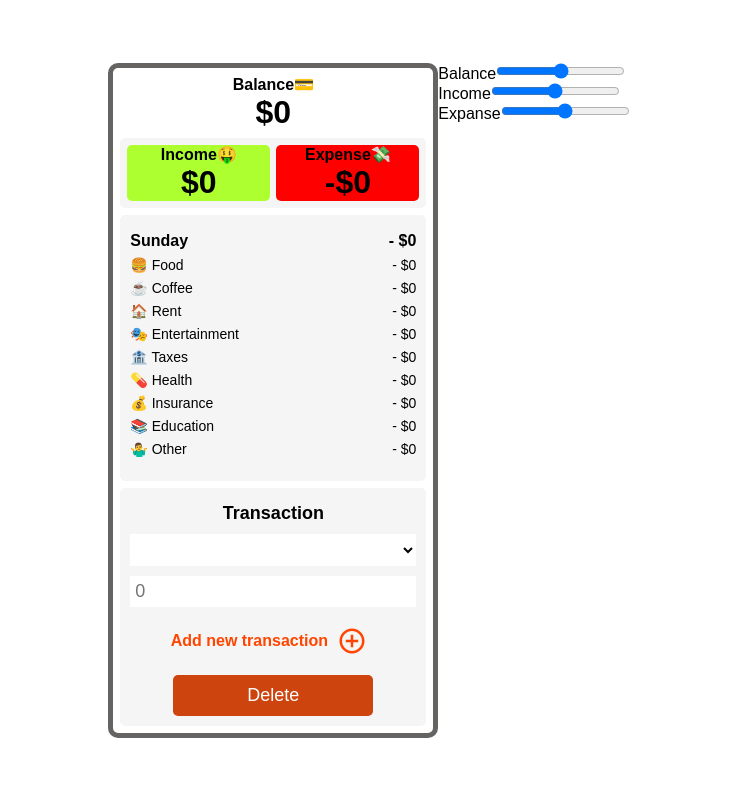
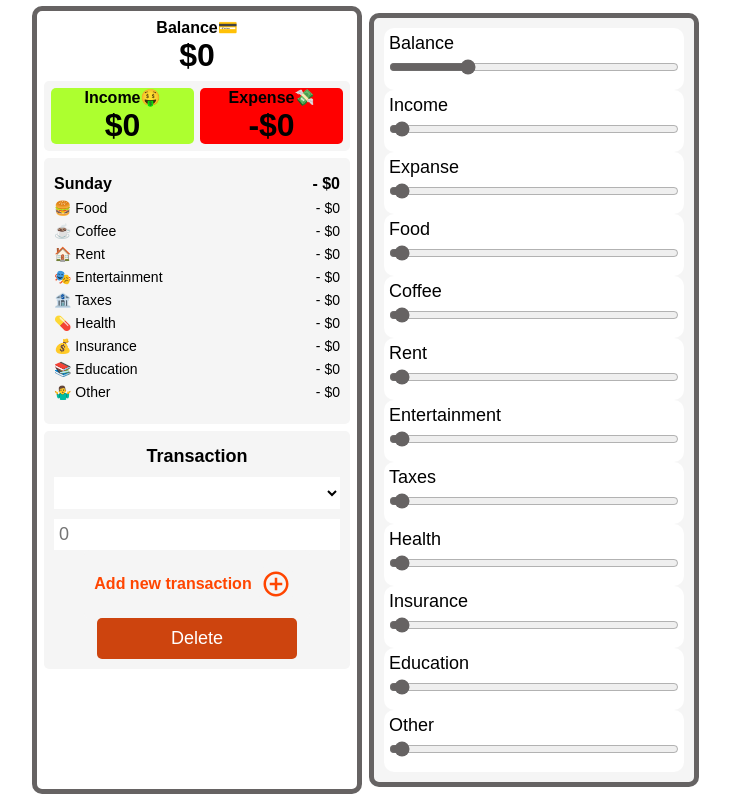
Before and after one commit to jozefkubis/budget-app, a React (Create React App) app: page / in a window 1280 px wide. Shown: the whole page, without its empty margins (271-1001 px from the left). Built offline with nearby package versions, Linux system fonts and the light colour scheme.

Commit message:
Zatial oparavene bez localStorage

```diff
--- a/src/App.js
+++ b/src/App.js
@@ -20,21 +20,24 @@ export default function App() {
 
   const [cost, setCost] = useState("")
   const [sortBy, setSortBy] = useState("")
-  // const [date, setDate] = useState("")
+  const [inputBalance, setInputBalance] = useState(0)
 
   //MARK: useEffect
-  useEffect(() => {
-    const loadLocalStorage = () => {
-      const storedIncome = localStorage.getItem("income")
-      const storedExpense = localStorage.getItem("expense")
-      const storedCategories = JSON.parse(localStorage.getItem("categories"))
+  // useEffect(() => {
+  //   const loadLocalStorage = () => {
+  //     const storedIncome = localStorage.getItem("income")
+  //     const storedExpense = localStorage.getItem("expense")
+  //     const storedCategories = JSON.parse(localStorage.getItem("categories"))
 
-      storedIncome && setIncome(Number(storedIncome))
-      storedExpense && setExpense(Number(storedExpense))
-      storedCategories && setCategories(storedCategories)
-    }
-    loadLocalStorage()
-  }, [])
+  //     storedIncome && setIncome(Number(storedIncome))
+  //     storedExpense && setExpense(Number(storedExpense))
+  //     storedCategories && setCategories(storedCategories)
+  //   }
+
+  //   // setInputBalance(balance + income - expense)
+
+  //   loadLocalStorage()
+  // }, [])
 
   //MARK: handleOnClick
   function handleOnClick() {
@@ -50,33 +53,19 @@ export default function App() {
       setExpense(newExpense)
     }
 
-    if (sortBy === "coffee") {
-      categories[sortBy] += Number(cost)
-    } else if (sortBy === "food") {
-      categories[sortBy] += Number(cost)
-    } else if (sortBy === "rent") {
-      categories[sortBy] += Number(cost)
-    } else if (sortBy === "education") {
-      categories[sortBy] += Number(cost)
-    } else if (sortBy === "entertainment") {
-      categories[sortBy] += Number(cost)
-    } else if (sortBy === "taxes") {
-      categories[sortBy] += Number(cost)
-    } else if (sortBy === "other") {
-      categories[sortBy] += Number(cost)
-    } else if (sortBy === "health") {
-      categories[sortBy] += Number(cost)
-    } else if (sortBy === "insurance") {
-      categories[sortBy] += Number(cost)
+    if (sortBy in newCategories) {
+      newCategories[sortBy] += Number(cost)
     }
 
     sortBy === "" && alert("Please select a category")
 
     setCost("")
 
-    localStorage.setItem("income", JSON.stringify(newIncome))
-    localStorage.setItem("expense", JSON.stringify(newExpense))
-    localStorage.setItem("categories", JSON.stringify(newCategories))
+    // localStorage.setItem("income", JSON.stringify(newIncome))
+    // localStorage.setItem("expense", JSON.stringify(newExpense))
+    // localStorage.setItem("categories", JSON.stringify(newCategories))
+
+    setCategories(newCategories)
   }
 
   return (
@@ -96,7 +85,16 @@ export default function App() {
           setCategories={setCategories}
         />
       </div>
-      <Ranges />
+      <Ranges
+        inputBalance={inputBalance}
+        setInputBalance={setInputBalance}
+        setIncome={setIncome}
+        setExpense={setExpense}
+        balance={balance}
+        income={income}
+        expense={expense}
+        categories={categories}
+      />
     </div>
   )
 }
@@ -269,21 +267,85 @@ function Add({
   )
 }
 
-function Ranges() {
+function Ranges({
+  inputBalance,
+  setIncome,
+  setExpense,
+  setInputBalance,
+  balance,
+  income,
+  expense,
+  categories,
+}) {
+  let totalBalance = balance + income - expense
+  let balanceLimit = totalBalance / 3
+
   return (
-    <div className="ranges">
+    <div className="sliders">
       <div className="range-balance">
         Balance
-        <input type="range" />
+        <input
+          type="range"
+          min={-5000}
+          max={15000}
+          value={totalBalance}
+          onChange={() => {}}
+          style={{
+            accentColor:
+              (totalBalance < 0 && "red") ||
+              (totalBalance === 0 && "rgb(102, 99, 99)") ||
+              (totalBalance > 0 && "green"),
+          }}
+        />
       </div>
-      <div className="range-balance">
+      <div className="range-income">
         Income
-        <input type="range" />
+        <input
+          type="range"
+          min={0}
+          max={15000}
+          value={income}
+          onChange={(e) => setIncome(e.target.value)}
+          style={{
+            accentColor:
+              (income > 0 && "green") || (income === 0 && "rgb(102, 99, 99)"),
+          }}
+        />
       </div>
-      <div className="range-balance">
+      <div className="range-expanse">
         Expanse
-        <input type="range" />
+        <input
+          type="range"
+          min={0}
+          max={5000}
+          value={expense}
+          onChange={(e) => setExpense(e.target.value)}
+          style={{
+            accentColor:
+              (expense < 0 && "red") ||
+              (expense === 0 && "rgb(102, 99, 99)") ||
+              (expense >= balanceLimit && "red") ||
+              (expense < balanceLimit && "green"),
+          }}
+        />
       </div>
+      {Object.entries(categories).map(([key, value]) => (
+        <div key={key}>
+          {/* {console.log(key, value)} */}
+          {key.charAt(0).toUpperCase() + key.slice(1)}
+          <input
+            type="range"
+            min={0}
+            max={2000}
+            value={value}
+            onChange={() => {}}
+            style={{
+              accentColor:
+                (value > 1000 && "red") || (value === 0 && "rgb(102, 99, 99)"),
+            }}
+          />
+        </div>
+      ))}
     </div>
   )
 }
```
